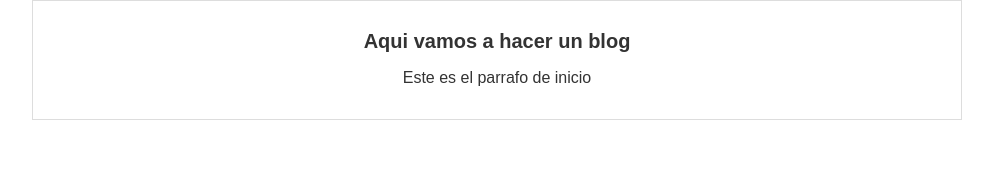
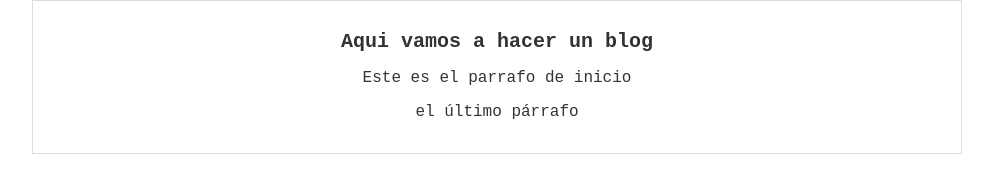
Before and after one commit to OscarCanongo/cursoGit, a plain HTML site: page practica1/index.html in a window 1280 px wide. Shown: the whole page, without its empty margins (143-1136 px from the left). Drawn offline with Linux system fonts and the light colour scheme.

Commit message:
Agregado el contenido adicional

```diff
--- a/practica1/css/styles.css
+++ b/practica1/css/styles.css
@@ -1,7 +1,7 @@
 body{
     color: #333;
     text-align: center;
-    font-family: Arial, Helvetica, sans-serif;
+    font-family: 'Courier New', Courier, monospace;
     font-size: 16px;
     margin: 0;
     padding: 0;
--- a/practica1/index.html
+++ b/practica1/index.html
@@ -8,6 +8,7 @@
             <div id = "post">
                 <h1>Aqui vamos a hacer un blog</h1>
                 <p>Este es el parrafo de inicio</p>
+                <p>el último párrafo</p>
             </div>
         </div>
     </body>
```
